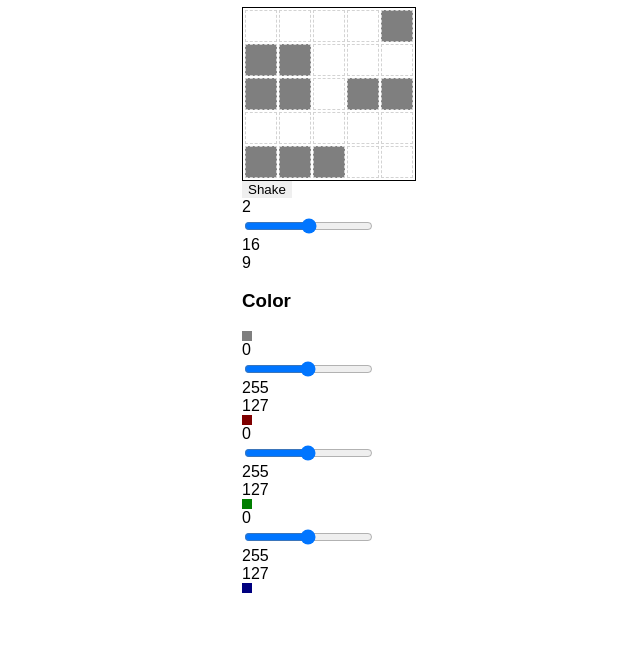
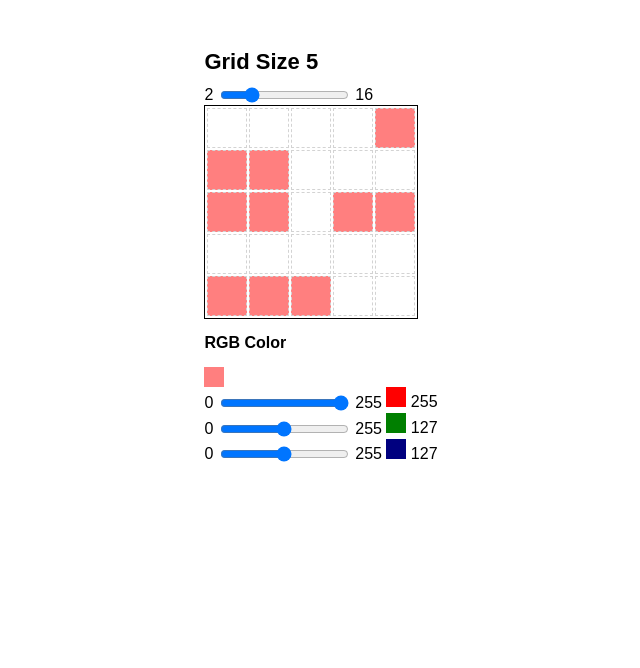
Before and after one commit to johnalupton/squares, a plain HTML site: page index.html in a window 1280 px wide. Shown: the part 148-816 px from the top of the page, without its empty margins (319-959 px from the left). Drawn offline with Linux system fonts and the light colour scheme.

Commit message:
Tweaked some styls

```diff
--- a/index.html
+++ b/index.html
@@ -1,17 +1,31 @@
 <html>
   <head>
+    <meta name="viewport" content="width=device-width, initial-scale=1" />
     <style id="main_style">
-      *,
-      html,
-      body {
+      * {
         box-sizing: border-box;
         border-width: 0;
-
         border-style: none;
-
         border-color: transparent;
-
+      }
+      html {
+        font-size: 62.5%;
+      }
+      h1 {
+        font-size: 2.2rem;
+      }
+      h2 {
+        font-size: 1.8rem;
+      }
+      h3 {
+        font-size: 1.6rem;
+      }
+      body {
+        line-height: 1.6rem;
+        font-size: 1.6rem;
         font-family: sans-serif;
+        margin: 0;
+        padding: 0;
       }
 
       table {
@@ -21,45 +35,35 @@
       td {
         border: dashed 0.5px lightgray;
         transition: all 0.2s;
-        height: 2em;
-        width: 2em;
+        height: 4rem;
+        width: 4rem;
         text-align: center;
         vertical-align: middle;
       }
 
       td.not--island {
         background-color: white;
-
         color: white;
       }
 
       .puzzle__container {
         width: 100vw;
-
         height: 100vh;
-
         display: flex;
-
         justify-content: center;
-
         align-items: center;
-
         align-content: center;
       }
 
       td.island--hover {
         background-color: greenyellow;
-
         color: greenyellow;
-
         transform: scale(1.03);
-
         cursor: pointer;
       }
 
       td.not--island:hover {
         background-color: lightgrey;
-
         color: lightgrey;
       }
 
@@ -73,8 +77,15 @@
       }
 
       .color_slider__color {
-        height: 10px;
-        width: 10px;
+        height: 2rem;
+        width: 2rem;
+      }
+      .slider_control_group,
+      .color_slider__color {
+        display: inline-block;
+      }
+      .slider_control_group > * {
+        vertical-align: middle;
       }
     </style>
   </head>
@@ -82,51 +93,48 @@
   <body>
     <div class="puzzle__container">
       <div>
-        <h1>Grid</h1>
-
-        <table>
-          <tbody id="puzzle"></tbody>
-        </table>
-        <button onclick="shake()">Shake</button>
+        <h1>Grid Size <span id="size_slider__value">5</span></h1>
         <div class="slider_container">
           <div class="slider_control_group">
-            <div class="slider_range">2</div>
+            <span class="slider_range">2</span>
             <input
               type="range"
               min="2"
               max="16"
-              value="9"
+              value="5"
               class="slider"
               id="size_slider"
               onchange="sizeSliderChange(this)"
             />
-            <div class="slider_range">16</div>
+            <span class="slider_range">16</span>
           </div>
-          <div id="size_slider__value">9</div>
         </div>
+        <table>
+          <tbody id="puzzle"></tbody>
+        </table>
         <div class="rgb_picker_container">
-          <h3>Color</h3>
+          <h3>RGB Color</h3>
           <div id="color_slider_rgb__color" class="color_slider__color"></div>
           <div class="slider_container">
             <div class="slider_control_group">
-              <div class="slider_range">0</div>
+              <span class="slider_range">0</span>
               <input
                 type="range"
                 min="0"
                 max="255"
-                value="127"
+                value="255"
                 class="slider"
                 id="color_slider_r"
                 onchange="colorSliderChange()"
               />
-              <div class="slider_range">255</div>
+              <span class="slider_range">255</span>
             </div>
-            <div id="color_slider_r__value"></div>
             <div id="color_slider_r__color" class="color_slider__color"></div>
+            <span id="color_slider_r__value"></span>
           </div>
           <div class="slider_container">
             <div class="slider_control_group">
-              <div class="slider_range">0</div>
+              <span class="slider_range">0</span>
               <input
                 type="range"
                 min="0"
@@ -136,14 +144,14 @@
                 id="color_slider_g"
                 onchange="colorSliderChange()"
               />
-              <div class="slider_range">255</div>
+              <span class="slider_range">255</span>
             </div>
-            <div id="color_slider_g__value"></div>
             <div id="color_slider_g__color" class="color_slider__color"></div>
+            <span id="color_slider_g__value"></span>
           </div>
           <div class="slider_container">
             <div class="slider_control_group">
-              <div class="slider_range">0</div>
+              <span class="slider_range">0</span>
               <input
                 type="range"
                 min="0"
@@ -153,10 +161,10 @@
                 id="color_slider_b"
                 onchange="colorSliderChange()"
               />
-              <div class="slider_range">255</div>
+              <span class="slider_range">255</span>
             </div>
-            <div id="color_slider_b__value"></div>
             <div id="color_slider_b__color" class="color_slider__color"></div>
+            <span id="color_slider_b__value"></span>
           </div>
         </div>
       </div>
@@ -166,26 +174,44 @@
 
 <script>
   //input event handlers
+  const rgbStr = (r, g, b) => `rgb(${r},${g},${b})`;
+
+  const setSlider = color => {
+    let r = 0;
+    let g = 0;
+    let b = 0;
+    const c = document.getElementById("color_slider_" + color).value;
+    console.log("color ", c);
+    switch (color) {
+      case "r":
+        r = c;
+        break;
+      case "g":
+        g = c;
+        break;
+      case "b":
+        b = c;
+        break;
+    }
+
+    document.getElementById("color_slider_" + color + "__value").innerText = c;
+    document.getElementById(
+      "color_slider_" + color + "__color"
+    ).style.backgroundColor = rgbStr(r, g, b);
+
+    return c;
+  };
+
   const colorSliderChange = () => {
-    const r = document.getElementById("color_slider_r").value;
-    document.getElementById("color_slider_r__value").innerText = r;
-    document.getElementById("color_slider_r__color").style.backgroundColor =
-      "rgb(" + r + ",0,0)";
+    const r = setSlider("r");
+    const g = setSlider("g");
+    const b = setSlider("b");
 
-    const g = document.getElementById("color_slider_g").value;
-    document.getElementById("color_slider_g__value").innerText = g;
-    document.getElementById("color_slider_g__color").style.backgroundColor =
-      "rgb(0," + g + ",0)";
+    document.getElementById(
+      "color_slider_rgb__color"
+    ).style.backgroundColor = rgbStr(r, g, b);
 
-    const b = document.getElementById("color_slider_b").value;
-    document.getElementById("color_slider_b__value").innerText = b;
-    document.getElementById("color_slider_b__color").style.backgroundColor =
-      "rgb(0,0," + b + ")";
-
-    document.getElementById("color_slider_rgb__color").style.backgroundColor =
-      "rgb(" + r + "," + g + "," + b + ")";
-
-    islandStyle.innerHTML = `td.island {background-color: rgb(${r},${g},${b});}`;
+    islandStyle.innerHTML = `td.island {background-color: ${rgbStr(r, g, b)};}`;
   };
   const sizeSliderChange = slider => {
     document.getElementById("size_slider__value").innerText = slider.value;
@@ -208,15 +234,6 @@
       .map(row =>
         new Array(size).fill(0).map(val => Math.floor(Math.random() * 2))
       );
-
-  const shake = () => {
-    const size =
-      Math.floor(Math.random() * (largest - smallest + 1)) + smallest;
-
-    const shakenGrid = newGrid(size);
-
-    puzzleInit(shakenGrid);
-  };
   // island detetection resolver
   const markIslandAsCounted = (r, c, islandIndex, gridCopy, islands) => {
     const height = gridCopy.length;
```
